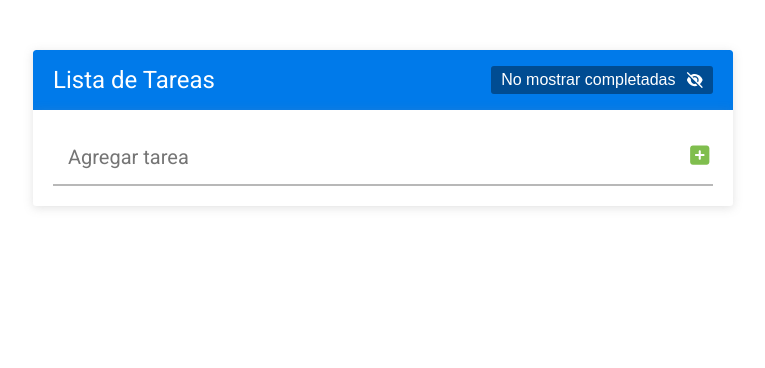
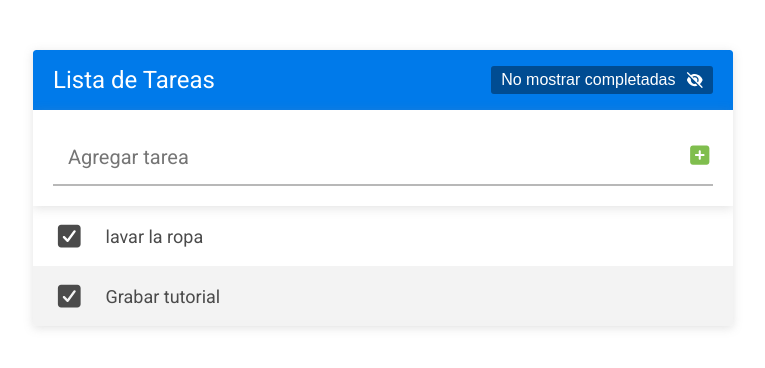
Before and after one commit to AndresPampa/react-app-lista-tareas, a React (Create React App) app: page / in a window 1280 px wide. Shown: the top 368 px of the page, without its empty margins (257-1022 px from the left). Built offline with nearby package versions, Linux system fonts and the light colour scheme; the HTML template or start-up script is replaced by a standard one.

Commit message:
Terminando video 30: creando lista de tareas

```diff
--- a/src/App.css
+++ b/src/App.css
@@ -1,6 +1,7 @@
 :root {
 	--verde: #80BE4E;
 	--azul: #007AEA;
+	/* background-color: gray; */
 }
 
 .contenedor {
--- a/src/App.js
+++ b/src/App.js
@@ -2,6 +2,7 @@
 import './App.css';
 import Header from './componentes/Header';
 import FormularioTareas from './componentes/FormularioTareas';
+import ListaTareas from './componentes/ListaTareas';
 
 const App = () => {
   const [tareas, cambiarTareas] = useState([
@@ -23,6 +24,7 @@
     <div className='contenedor'>
       <Header />
       <FormularioTareas tareas={tareas} cambiarTareas={cambiarTareas} />
+      <ListaTareas tareas={tareas}/>
     </div>
   );
 }
--- /dev/null
+++ b/src/componentes/ListaTareas.js
@@ -0,0 +1,18 @@
+import React from 'react';
+import Tarea from './Tarea';
+
+const ListaTareas = ({tareas}) => {
+    return(
+        <ul className='lista-tareas'>
+            {
+            tareas.length > 0 ? tareas.map((tarea) => {
+                return <Tarea key={tarea.id} tarea={tarea} />
+            })
+            : <div className='lista-tareas__mensaje'>No hay tareas</div>
+            }
+
+        </ul>
+    )
+}
+
+export default ListaTareas;
--- /dev/null
+++ b/src/componentes/Tarea.js
@@ -0,0 +1,28 @@
+import React from 'react';
+import { FontAwesomeIcon } from '@fortawesome/react-fontawesome';
+import { faCheckSquare, faEdit, faTimes } from '@fortawesome/free-solid-svg-icons';
+
+
+const Tarea = ({tarea}) => {
+    return (
+        <li className='lista-tareas__tarea'>
+            <FontAwesomeIcon
+                icon={faCheckSquare}
+                className='lista-tareas__icono lista-tareas__icono-check' />
+            <div className='lista-tareas__texto'>
+                {tarea.texto}
+            </div>
+            <div className='lista-tareas__contenedor-botones'>
+                <FontAwesomeIcon
+                    icon={faEdit}
+                    className='lista-tareas__icono lista-tareas__icono-accion' />
+                <FontAwesomeIcon
+                    icon={faTimes}
+                    className='lista-tareas__icono lista-tareas__icono-accion' />
+            </div>
+        </li>
+    )
+}
+
+
+export default Tarea;
```
